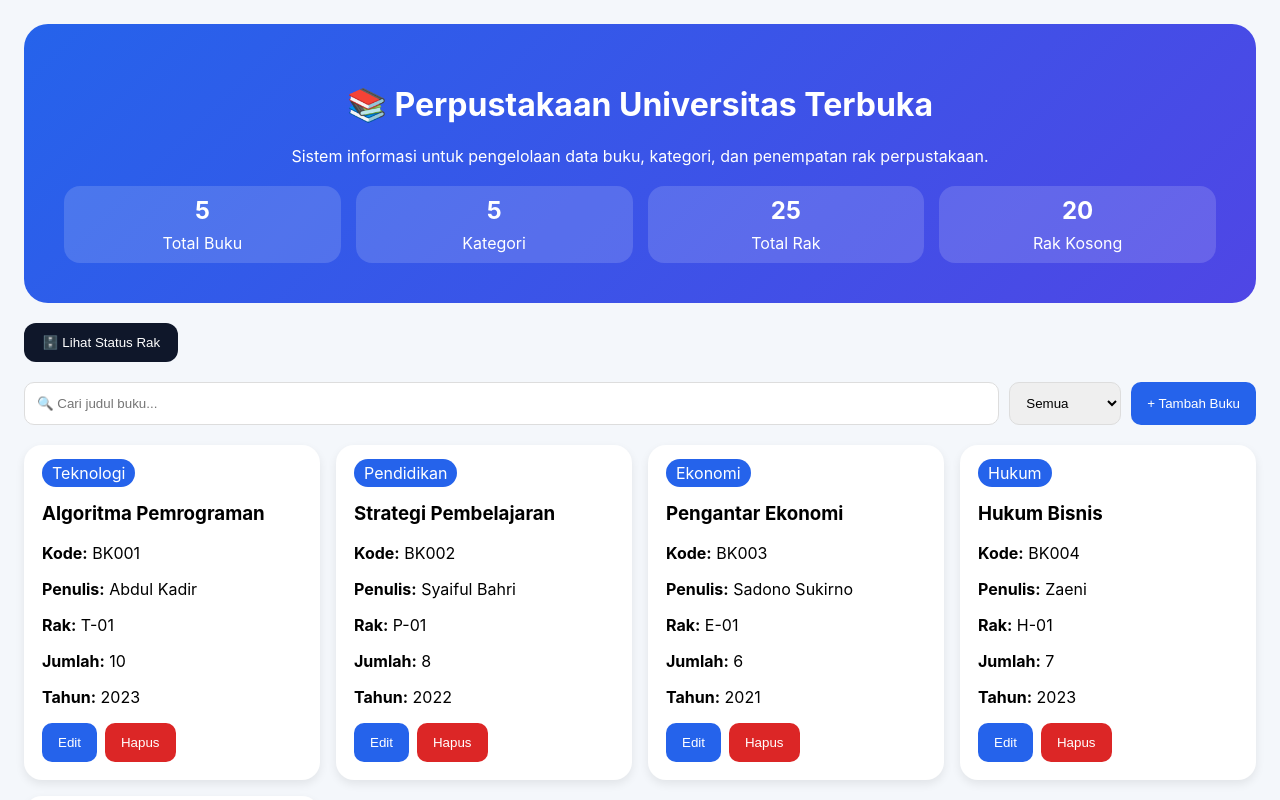
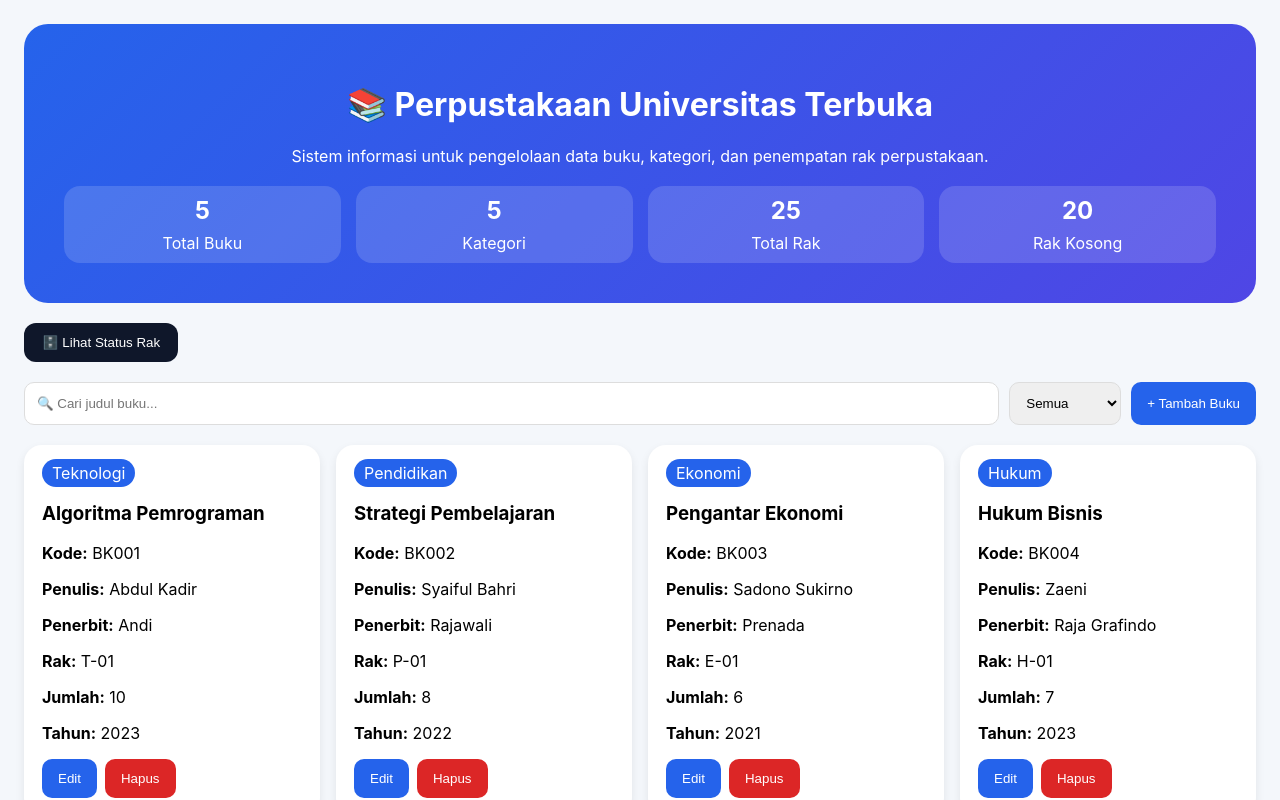
Before and after one commit to Nurulfaiziahm/data-buku, a Vue app: page / in a window 1280 px wide. Shown: the top 800 px of the page. Built offline with nearby package versions, Linux system fonts and the light colour scheme.

Commit message:
Update form buku

```diff
--- a/src/App.vue
+++ b/src/App.vue
@@ -61,6 +61,7 @@
         <h3>{{ book.judulBuku }}</h3>
         <p><b>Kode:</b> {{ book.kodeBuku }}</p>
         <p><b>Penulis:</b> {{ book.penulis }}</p>
+        <p><b>Penerbit:</b> {{ book.penerbit }}</p>
         <p><b>Rak:</b> {{ book.lokasiRak }}</p>
         <p><b>Jumlah:</b> {{ book.jumlahBuku }}</p>
         <p><b>Tahun:</b> {{ book.tahunTerbit }}</p>
@@ -228,7 +229,7 @@ const defaultBooks = [
     kodeBuku: "BK004",
     judulBuku: "Hukum Bisnis",
     penulis: "Zaeni",
-    penerbit: "RajaGrafindo",
+    penerbit: "Raja Grafindo",
     tahunTerbit: 2023,
     kategori: "Hukum",
     jumlahBuku: 7,
```
